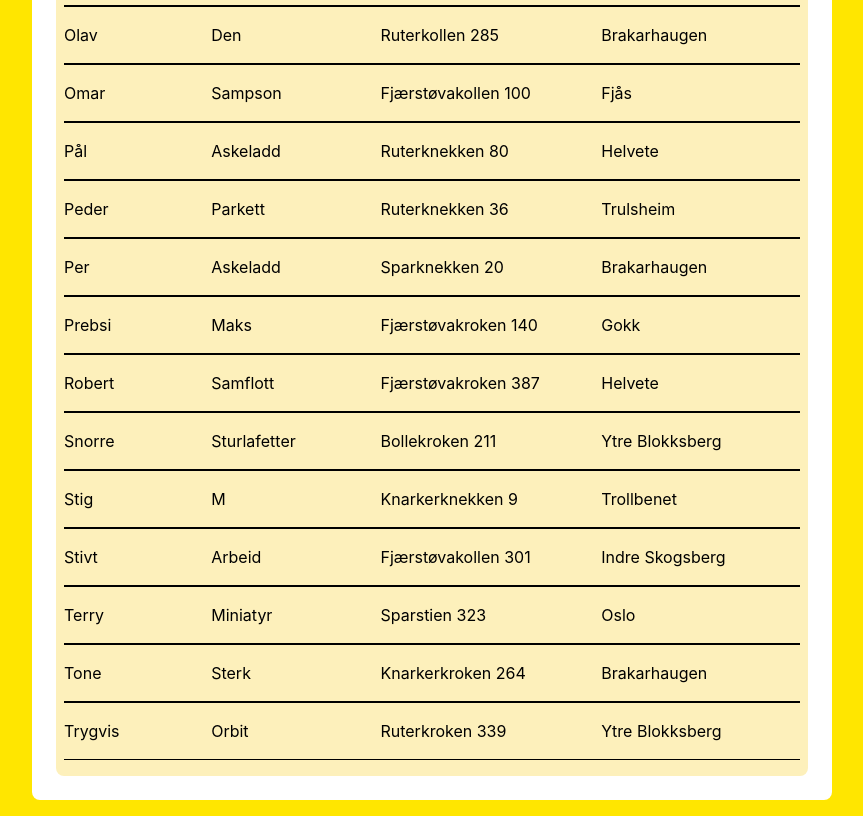
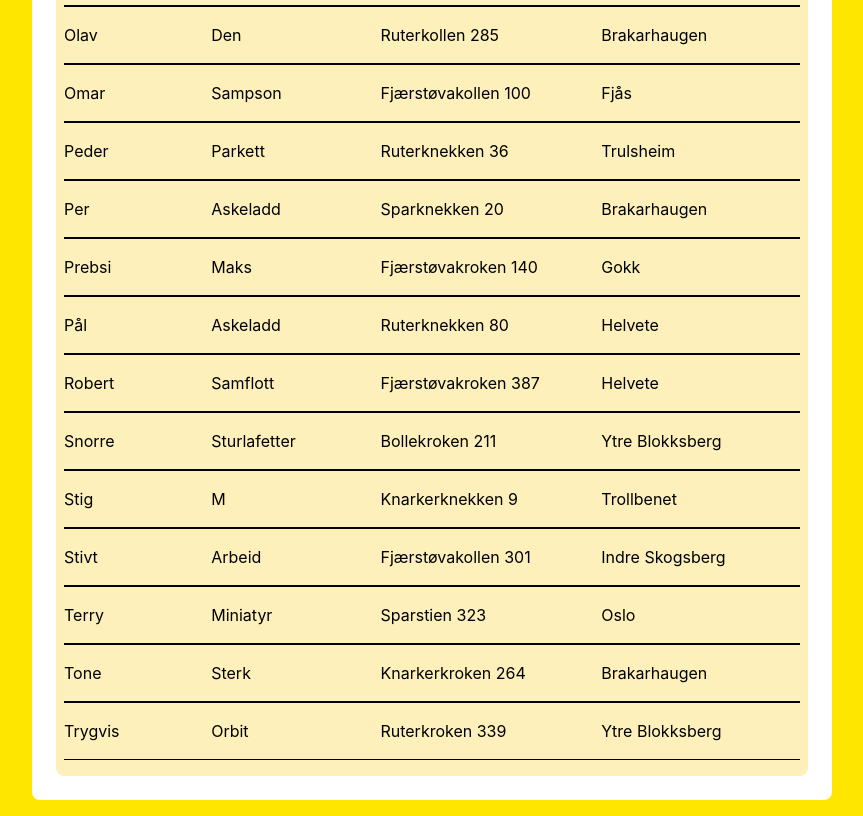
Before and after one commit to mamf92/studentlist, a React (Vite) app: page / in a window 1280 px wide. Shown: the part 1500-2316 px from the top of the page, without its empty margins (208-1071 px from the left). Built offline with nearby package versions, Linux system fonts and the light colour scheme; a web font is replaced by a local one.

Commit message:
fix: add sort order fix for a - å

```diff
--- a/src/pages/StudentSearchPage.tsx
+++ b/src/pages/StudentSearchPage.tsx
@@ -224,8 +224,12 @@ function StudentSearchPage() {
                 const fieldA = a[selectedSortField]
                 const fieldB = b[selectedSortField]
                 return sortOrder === 'asc'
-                  ? fieldA.localeCompare(fieldB)
-                  : fieldB.localeCompare(fieldA)
+                  ? fieldA.localeCompare(fieldB, ['no', 'sv', 'da'], {
+                      sensitivity: 'base',
+                    })
+                  : fieldB.localeCompare(fieldA, ['no', 'sv', 'da'], {
+                      sensitivity: 'base',
+                    })
               })
               .map((student) => (
                 <div
@@ -236,7 +240,7 @@ function StudentSearchPage() {
                   <div className="flex w-full justify-between border-y border-black py-4 text-start">
                     <div className="w-[20%]">
                       <p
-                        className="text-sm hyphens-auto sm:text-base"
+                        className="text-sm hyphens-auto capitalize sm:text-base"
                         lang="no"
                       >
                         {student.first_name}
@@ -244,7 +248,7 @@ function StudentSearchPage() {
                     </div>
                     <div className="w-[23%]">
                       <p
-                        className="text-sm hyphens-auto sm:text-base"
+                        className="text-sm hyphens-auto capitalize sm:text-base"
                         lang="no"
                       >
                         {student.last_name}
@@ -260,7 +264,7 @@ function StudentSearchPage() {
                     </div>
                     <div className="w-[27%]">
                       <p
-                        className="text-sm hyphens-auto sm:text-base"
+                        className="text-sm hyphens-auto capitalize sm:text-base"
                         lang="no"
                       >
                         {student.city}
```
